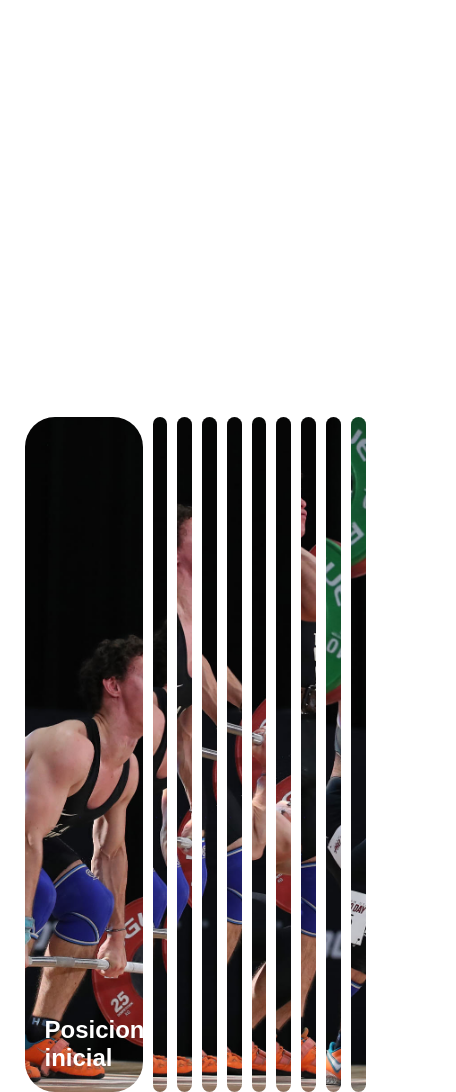
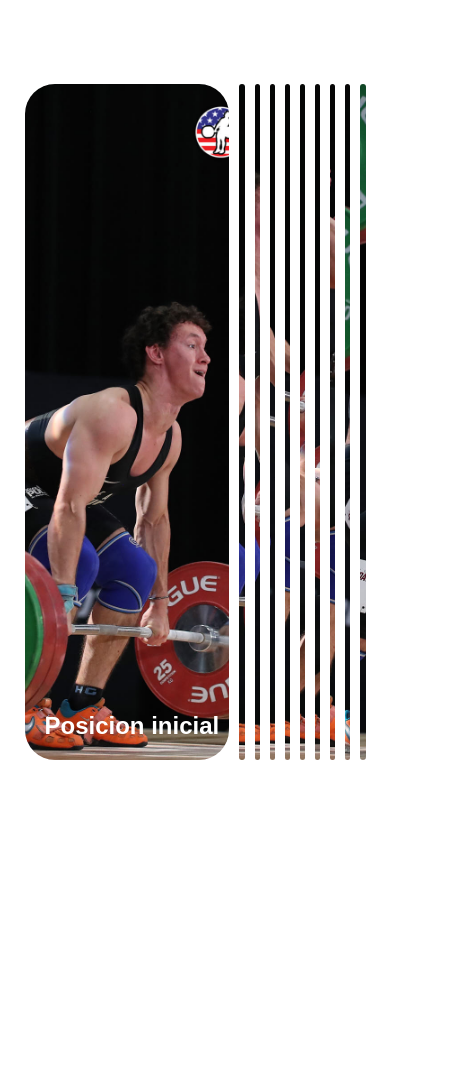
Before and after one commit to RRJCODER/RRJCODER.github.io, a plain HTML site: page index.html in a window 390 px wide. Shown: the whole page, 456 px wide, since content can reach past the window. After the commit the page ends 844 px from the top, so only its background shows below. Drawn offline with Linux system fonts and the light colour scheme; a web font is replaced by a local one.

Commit message:
Update styles.css

```diff
--- a/styles.css
+++ b/styles.css
@@ -55,12 +55,18 @@ body {
 @media (max-width: 480px) {
   .container {
     width: 90vw;
-    height: 20px;
+
+
 
   }
 
-.panel .active{
-  width: 500px;;
+  .panel{
+    background-size: cover;
+    flex:1
+  }
+
+.panel.active{
+  flex: 40;
 }
   .panel:nth-of-type(8),
   .panel:nth-of-type(9) {
```
